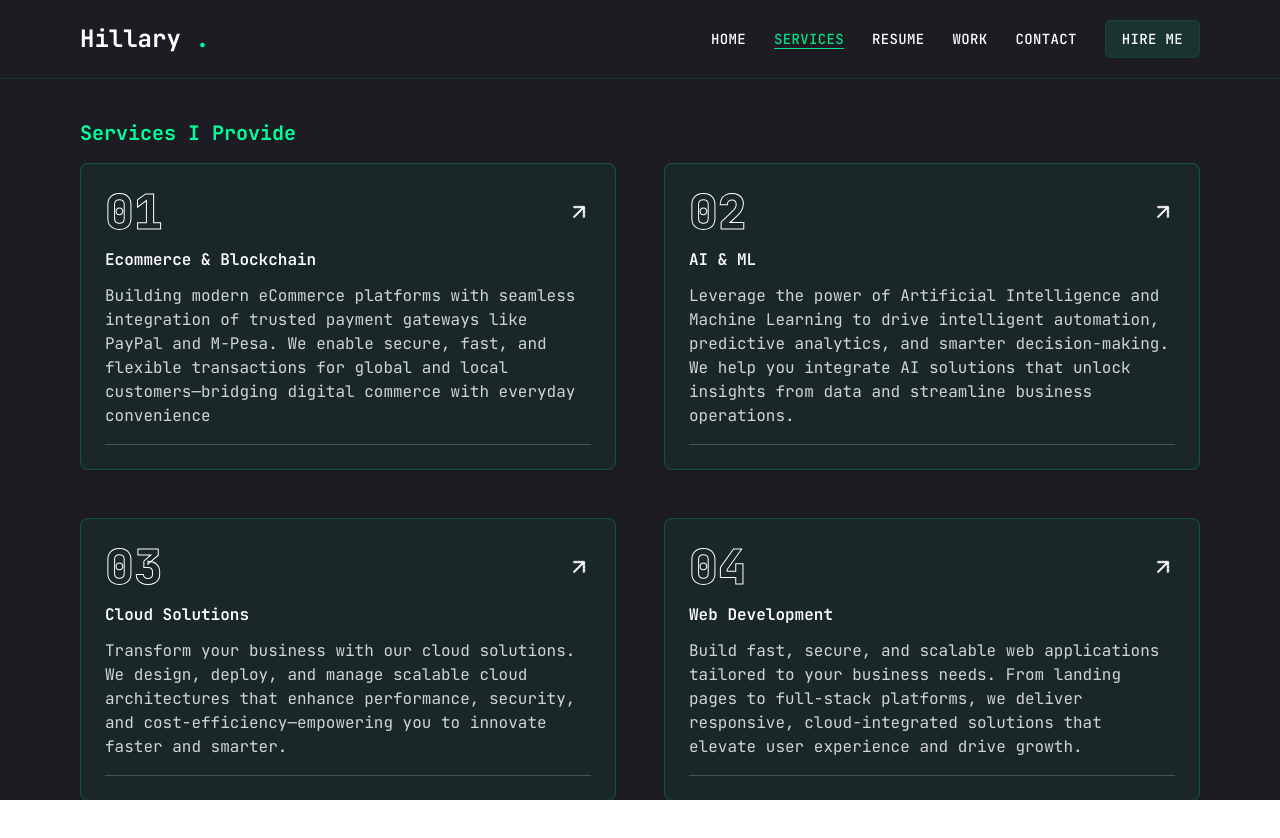
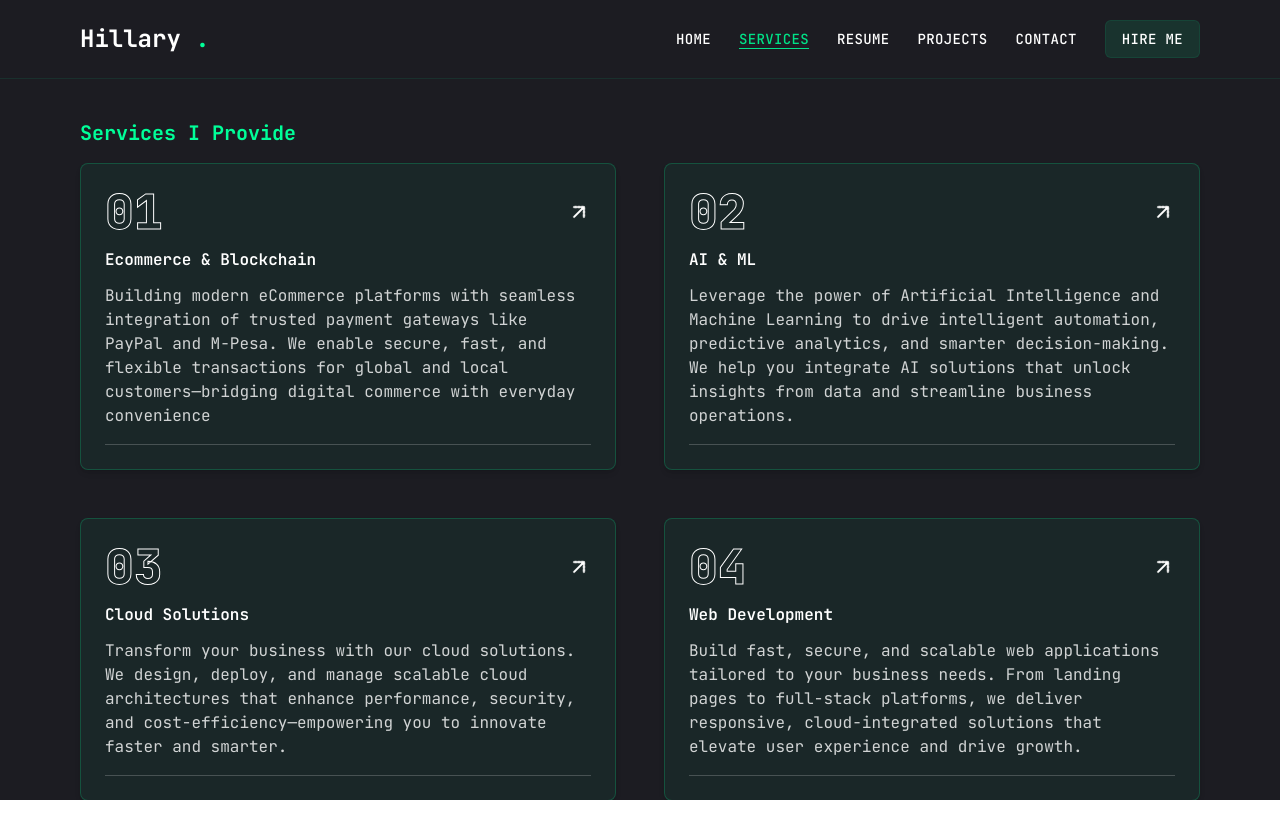
Before and after one commit to hillaryoyaro/porfolio, a Next.js app: page /services in a window 1280 px wide. Shown: the top 838 px of the page. Built offline with nearby package versions, Linux system fonts and the light colour scheme.

Commit message:
update of constant

```diff
--- a/constants/index.ts
+++ b/constants/index.ts
@@ -2,7 +2,7 @@ export const NavbarData = [
   { title: "Home", link: "/" },
   { title: "Services", link: "/services" },
   { title: "Resume", link: "/resume" },
-  { title: "Work", link: "/work" },
+  { title: "Projects", link: "/work" },
   { title: "Contact", link: "/contact" },
 ];
 
```
